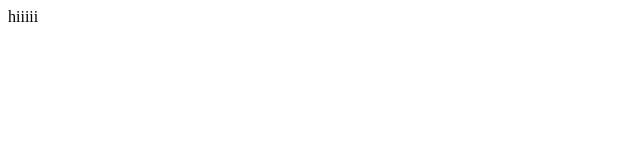
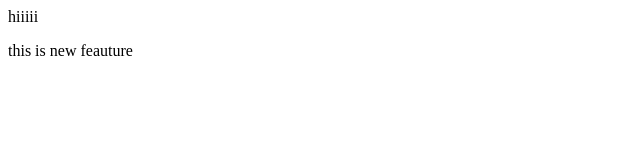
Before and after one commit to Kiranuser/localrepo, a plain HTML site: page index.html in a window 1280 px wide. Shown: the whole page, without its empty margins (0-640 px from the left). Drawn offline with Linux system fonts and the light colour scheme.

Commit message:
Added new feature

```diff
--- a/index.html
+++ b/index.html
@@ -1,3 +1,7 @@
 <p>
     hiiiii
+
 </p>
+<p>
+    this is new feauture
+</p>
```
